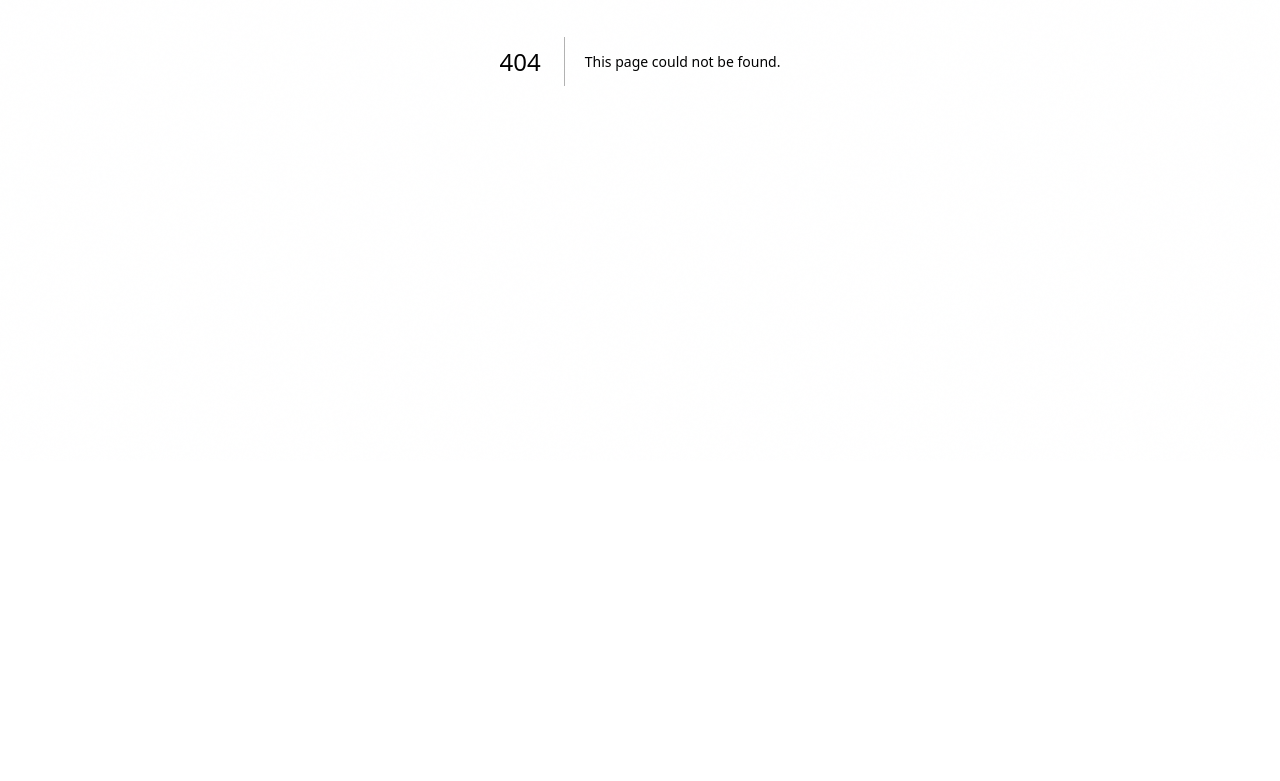
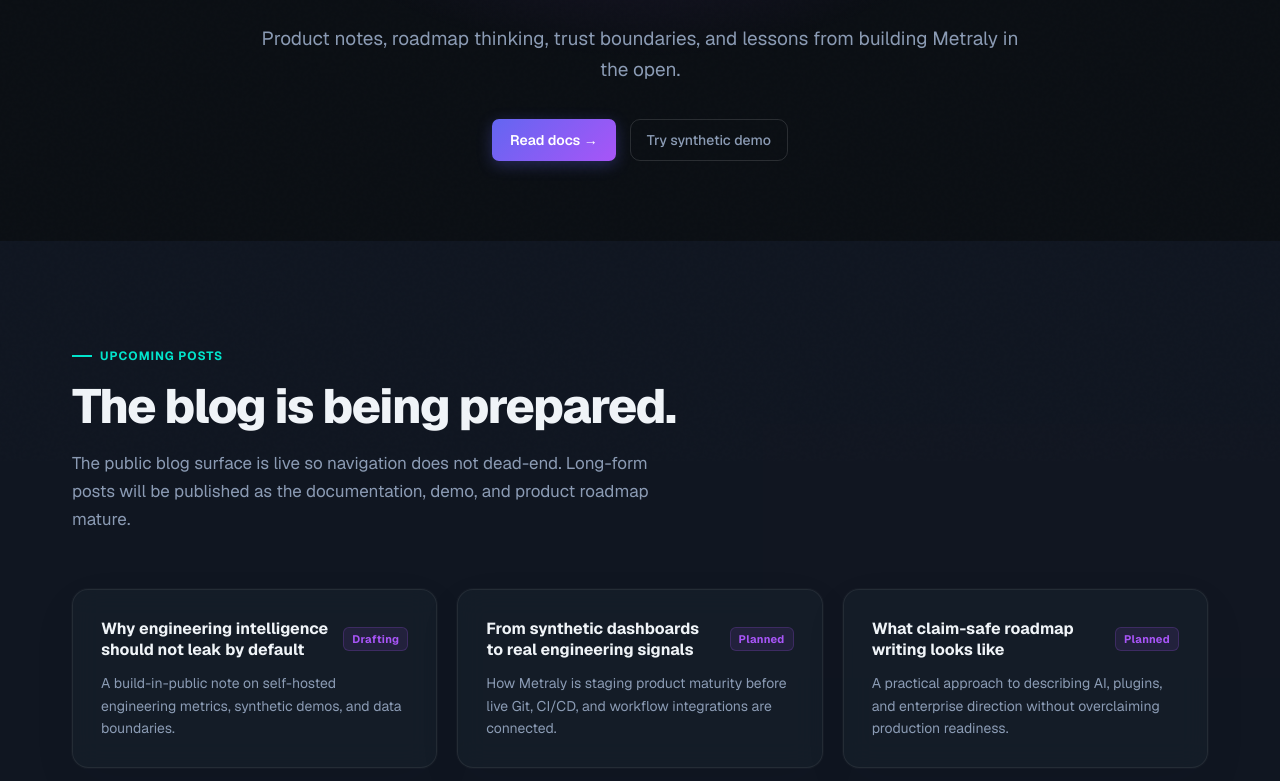
Before and after one commit to getmetraly/website, a Next.js app: page /blog in a window 1280 px wide. Before the commit this address had no page. Shown: the part 339-1120 px from the top of the page. Before the commit the page ends 800 px from the top, so only its background shows below. Built offline with nearby package versions, Linux system fonts and the light colour scheme.

Commit message:
fix: add blog landing page

```diff
--- /dev/null
+++ b/app/blog/page.tsx
@@ -0,0 +1,74 @@
+import Link from "next/link";
+import { SiteShell } from "@/components/site-shell";
+import styles from "@/components/marketing/marketing.module.css";
+
+const posts = [
+  {
+    title: "Why engineering intelligence should not leak by default",
+    desc: "A build-in-public note on self-hosted engineering metrics, synthetic demos, and data boundaries.",
+    status: "Drafting",
+  },
+  {
+    title: "From synthetic dashboards to real engineering signals",
+    desc: "How Metraly is staging product maturity before live Git, CI/CD, and workflow integrations are connected.",
+    status: "Planned",
+  },
+  {
+    title: "What claim-safe roadmap writing looks like",
+    desc: "A practical approach to describing AI, plugins, and enterprise direction without overclaiming production readiness.",
+    status: "Planned",
+  },
+];
+
+export const metadata = {
+  title: "Blog — Metraly",
+  description:
+    "Build-in-public notes about self-hosted engineering intelligence, product maturity, synthetic demos, and privacy-first engineering data workflows.",
+};
+
+export default function BlogPage() {
+  return (
+    <SiteShell>
+      <main className={styles.page}>
+        <section className={styles.hero}>
+          <div className={styles.heroGlow} />
+          <div className={styles.badge}>Blog · Build in public</div>
+          <h1 className={styles.heroTitle}>
+            Notes on building
+            <br />
+            <span className={styles.gradientText}>engineering intelligence.</span>
+          </h1>
+          <p className={styles.heroSub}>
+            Product notes, roadmap thinking, trust boundaries, and lessons from building Metraly in the open.
+          </p>
+          <div className={styles.heroActions}>
+            <Link href="/docs" className="btn-primary">Read docs →</Link>
+            <Link href="/demo" className="btn-ghost btn-large">Try synthetic demo</Link>
+          </div>
+        </section>
+
+        <section className={styles.surface}>
+          <div className={styles.section}>
+            <div className={styles.eyebrow}>Upcoming posts</div>
+            <h2 className={styles.title}>The blog is being prepared.</h2>
+            <p className={styles.sub}>
+              The public blog surface is live so navigation does not dead-end. Long-form posts will be published as the documentation, demo, and product roadmap mature.
+            </p>
+
+            <div className={styles.grid3}>
+              {posts.map((post) => (
+                <article key={post.title} className={styles.card}>
+                  <div className={styles.cardHead}>
+                    <h3 className={styles.cardTitle}>{post.title}</h3>
+                    <span className={styles.status}>{post.status}</span>
+                  </div>
+                  <p className={styles.cardDesc}>{post.desc}</p>
+                </article>
+              ))}
+            </div>
+          </div>
+        </section>
+      </main>
+    </SiteShell>
+  );
+}
```
